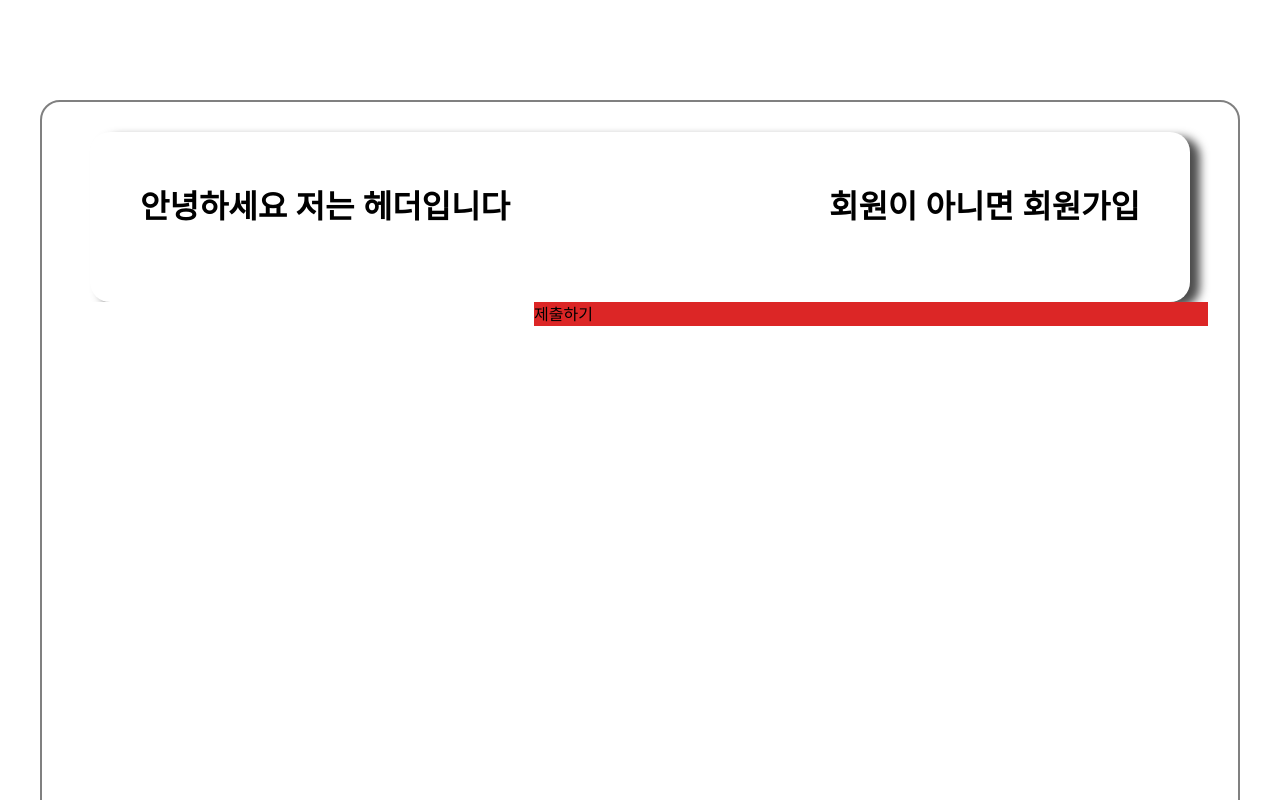
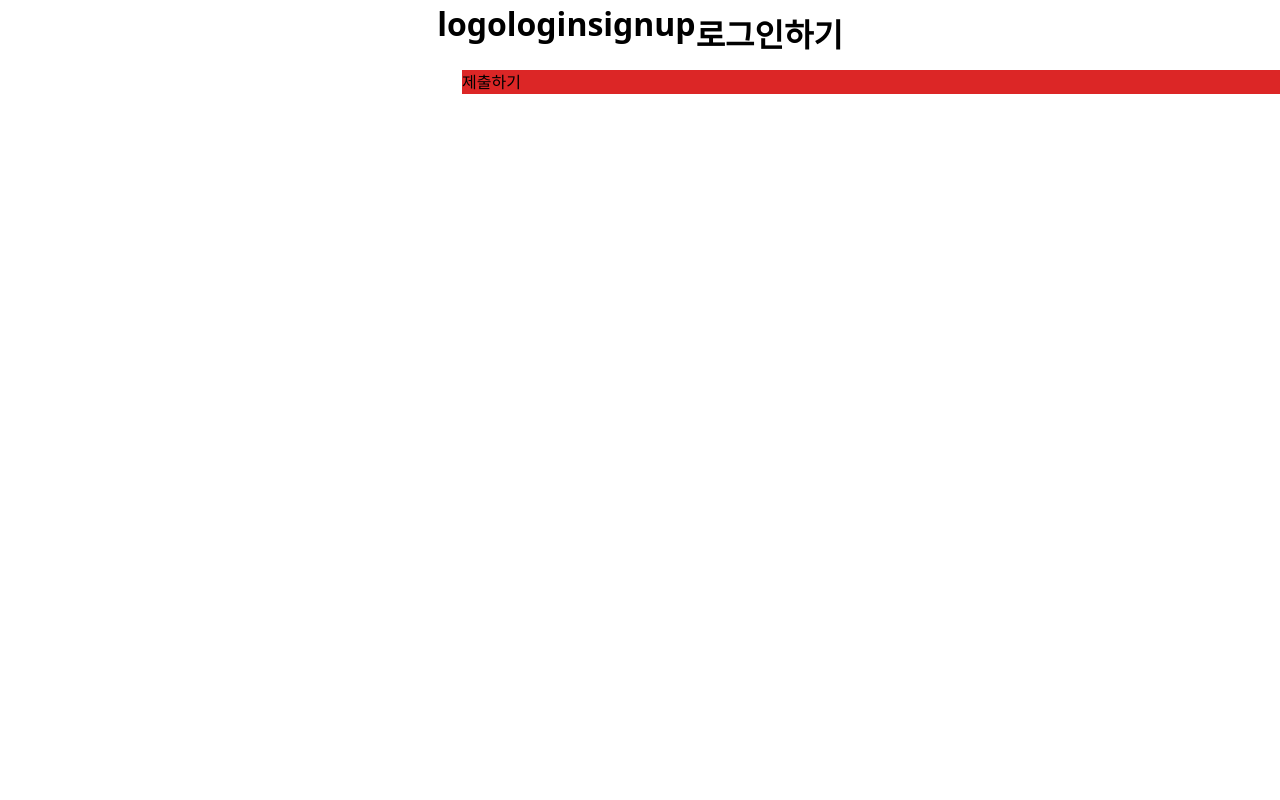
Before and after one commit to talli0505/6week_mini_front, a React (Create React App) app in the folder frontend/: page /form in a window 1280 px wide. Shown: the top 800 px of the page. Built offline with nearby package versions, Linux system fonts and the light colour scheme.

Commit message:
로그인 진행중

```diff
--- a/frontend/src/components/common/Header.jsx
+++ b/frontend/src/components/common/Header.jsx
@@ -1,44 +1,46 @@
 import React, { useEffect } from "react";
 import { useDispatch, useSelector } from "react-redux";
-import { useNavigate } from "react-router-dom";
 import styled from "styled-components";
 import { __getPosts } from "../../redux/modules/postsSlice";
+import { useNavigate } from "react-router-dom";
 
 const Header = () => {
+  const navigate = useNavigate();
   return (
     <HeaderLine>
-      <p>안녕하세요 저는 헤더입니다</p>
-      <a
-        href="/signup"
-        // onClick={() => {
-        //   navigate2("/signup");
-        // }}
-      >
-        회원이 아니면 회원가입
-      </a>
+      <HeaderBox>
+        <div>logo</div>
+        <div>login</div>
+        <div>signup</div>
+        <button onClick={() => navigate("/login")}>로그인하기</button>
+      </HeaderBox>
+      {/* <div>안녕하세요 저는 헤더입니다</div>
+      <div onClick={() => navigation("/signup")}>회원이 아니면 회원가입</div> */}
     </HeaderLine>
   );
 };
 
-const HeaderLine = styled.div`
+const HeaderLine = styled.header`
   display: flex;
-  justify-content: space-between;
-  border-radius: 20px;
+  justify-content: space-around;
 
-  width: 1100px;
-  height: 170px;
+  width: 100%;
+  height: 70px;
 
   margin: 0 auto;
-  padding: 50px;
-
-  box-sizing: border-box;
 
   font-size: 2rem;
   font-weight: 600;
 
-  box-shadow: 10px 5px 10px rgba(0, 0, 0, 0.7);
+  box-shadow: 10px 5px 10px rgba(0, 0, 0, 0.3);
 
   cursor: pointer;
 `;
 
+const HeaderBox = styled.div`
+  display: flex;
+  justify-content: space-between;
+`;
+const HeaderBoxContents = styled.div``;
+
 export default Header;
--- a/frontend/src/components/common/Layout.jsx
+++ b/frontend/src/components/common/Layout.jsx
@@ -15,14 +15,11 @@ const Layout = ({ children }) => {
 export default Layout;
 
 const LayoutLine = styled.div`
-  border: 2px solid gray;
-  border-radius: 20px;
+  /* border: 1px solid lightgray; */
 
-  width: 1200px;
-  height: 1000px;
-
-  margin: 100px auto;
-  padding: 30px;
+  width: 100%;
+  height: auto;
+  margin: 0 auto;
 
   box-sizing: border-box;
 `;
--- a/frontend/src/pages/Home.jsx
+++ b/frontend/src/pages/Home.jsx
@@ -1,14 +1,13 @@
 import React from "react";
 import styled from "styled-components";
 import Layout from "../components/common/Layout";
-import { Link, useNavigate } from "react-router-dom";
+import { Link } from "react-router-dom";
 import { useDispatch, useSelector } from "react-redux";
 import { useEffect } from "react";
 import { __getPosts } from "../redux/modules/postsSlice";
 
 const Home = () => {
   const dispatch = useDispatch();
-  const navigate = useNavigate();
 
   useEffect(() => {
     dispatch(__getPosts());
@@ -19,7 +18,6 @@ const Home = () => {
 
   return (
     <Layout>
-      <button onClick={() => navigate("/login")}>로그인하기</button>
       <PostBoxWrap>
         {globalPosts?.map((item) => {
           return (
--- a/frontend/src/pages/Login.jsx
+++ b/frontend/src/pages/Login.jsx
@@ -29,7 +29,7 @@ const Login = () => {
         src="https://cdn-icons-png.flaticon.com/512/3596/3596085.png"
         className="w-40 h-40"
       />
-      <div className="mt-8 space-y-6 w-80" action="#" method="POST">
+      <div className="mt-8 space-y-6 w-80">
         <input type="hidden" name="remember" defaultValue="true" />
         <div className="-space-y-px rounded-md shadow-sm">
           <div>
@@ -38,8 +38,6 @@ const Login = () => {
             </label>
             <input
               ref={emailRef}
-              id="email-address"
-              name="email"
               type="email"
               autoComplete="email"
               required
@@ -53,8 +51,6 @@ const Login = () => {
             </label>
             <input
               ref={passwordRef}
-              id="password"
-              name="password"
               type="password"
               autoComplete="current-password"
               required
@@ -64,7 +60,7 @@ const Login = () => {
           </div>
         </div>
 
-        <div className="flex items-center justify-between">
+        <div className="flex items-center justify-center">
           <div className="text-sm">
             <a
               href="/signup"
@@ -78,8 +74,7 @@ const Login = () => {
         <div>
           <button
             type="submit"
-            onClick={(e) => {
-              e.preventDefault();
+            onClick={() => {
               onLoginHandler();
               navigate("/");
             }}
@@ -99,16 +94,4 @@ const Login = () => {
   );
 };
 
-const LoginHeader = styled.div`
-  font-size: 40px;
-  font-weight: 600;
-
-  width: 600px;
-  height: 200px;
-
-  display: flex;
-  align-items: center;
-  justify-content: center;
-`;
-
 export default Login;
--- a/frontend/src/pages/SignUp.jsx
+++ b/frontend/src/pages/SignUp.jsx
@@ -31,14 +31,14 @@ const SignUp = () => {
         className="w-40 h-40"
       />
       <div className="mt-8 space-y-6 w-80">
-        <div className="-space-y-px rounded-md shadow-sm">
+        <div className="-space-y-px rounded-md shadow-sm ">
           <div>
             <label className="sr-only">닉네임</label>
             <input
               ref={nicknameRef}
               type="text"
               required
-              className="relative block w-full appearance-none rounded-none rounded-t-md border border-gray-300 px-3 py-2 text-gray-900 placeholder-gray-500 focus:z-10 focus:border-indigo-500 focus:outline-none focus:ring-indigo-500 sm:text-sm"
+              className="my-2 relative block w-full appearance-none rounded-none rounded-t-md border border-gray-300 px-3 py-2 text-gray-900 placeholder-gray-500 focus:z-10 focus:border-indigo-500 focus:outline-none focus:ring-indigo-500 sm:text-sm"
               placeholder="닉네임을 입력해주세요"
             />
           </div>
@@ -48,7 +48,7 @@ const SignUp = () => {
               ref={emailRef}
               type="email"
               required
-              className="relative block w-full appearance-none rounded-none rounded-t-md border border-gray-300 px-3 py-2 text-gray-900 placeholder-gray-500 focus:z-10 focus:border-indigo-500 focus:outline-none focus:ring-indigo-500 sm:text-sm"
+              className="my-2 relative block w-full appearance-none rounded-none rounded-t-md border border-gray-300 px-3 py-2 text-gray-900 placeholder-gray-500 focus:z-10 focus:border-indigo-500 focus:outline-none focus:ring-indigo-500 sm:text-sm"
               placeholder="이메일을 입력해 주세요"
             />
           </div>
@@ -58,7 +58,7 @@ const SignUp = () => {
               ref={passwordRef}
               type="password"
               required
-              className="relative block w-full appearance-none rounded-none rounded-b-md border border-gray-300 px-3 py-2 text-gray-900 placeholder-gray-500 focus:z-10 focus:border-indigo-500 focus:outline-none focus:ring-indigo-500 sm:text-sm"
+              className="my-2 relative block w-full appearance-none rounded-none rounded-b-md border border-gray-300 px-3 py-2 text-gray-900 placeholder-gray-500 focus:z-10 focus:border-indigo-500 focus:outline-none focus:ring-indigo-500 sm:text-sm"
               placeholder="비밀번호를 입력해 주세요"
             />
           </div>
@@ -68,7 +68,7 @@ const SignUp = () => {
               ref={confirmRef}
               type="password"
               required
-              className="relative block w-full appearance-none rounded-none rounded-b-md border border-gray-300 px-3 py-2 text-gray-900 placeholder-gray-500 focus:z-10 focus:border-indigo-500 focus:outline-none focus:ring-indigo-500 sm:text-sm"
+              className="my-2 relative block w-full appearance-none rounded-none rounded-b-md border border-gray-300 px-3 py-2 text-gray-900 placeholder-gray-500 focus:z-10 focus:border-indigo-500 focus:outline-none focus:ring-indigo-500 sm:text-sm"
               placeholder="비밀번호 재입력"
             />
           </div>
--- a/frontend/src/redux/modules/LoginSlice.js
+++ b/frontend/src/redux/modules/LoginSlice.js
@@ -8,17 +8,18 @@ const initialState = {
 export const __postLogin = createAsyncThunk(
   "posts/postPosts",
   async (payload, thunkAPI) => {
-    try {
-      const { data } = await axios.post(
-        "http://localhost:3000/users/login",
-        payload
-      );
-      console.log(data);
-      return thunkAPI.fulfillWithValue(data.data);
-    } catch (error) {
-      console.log(error);
-      return thunkAPI.rejectWithValue(error);
-    }
+    console.log(payload);
+    // try {
+    //   const { data } = await axios.post(
+    //     "http://localhost:3000/users/login",
+    //     payload
+    //   );
+    //   console.log(data);
+    //   return thunkAPI.fulfillWithValue(data.data);
+    // } catch (error) {
+    //   console.log(error);
+    //   return thunkAPI.rejectWithValue(error);
+    // }
   }
 );
 
```
